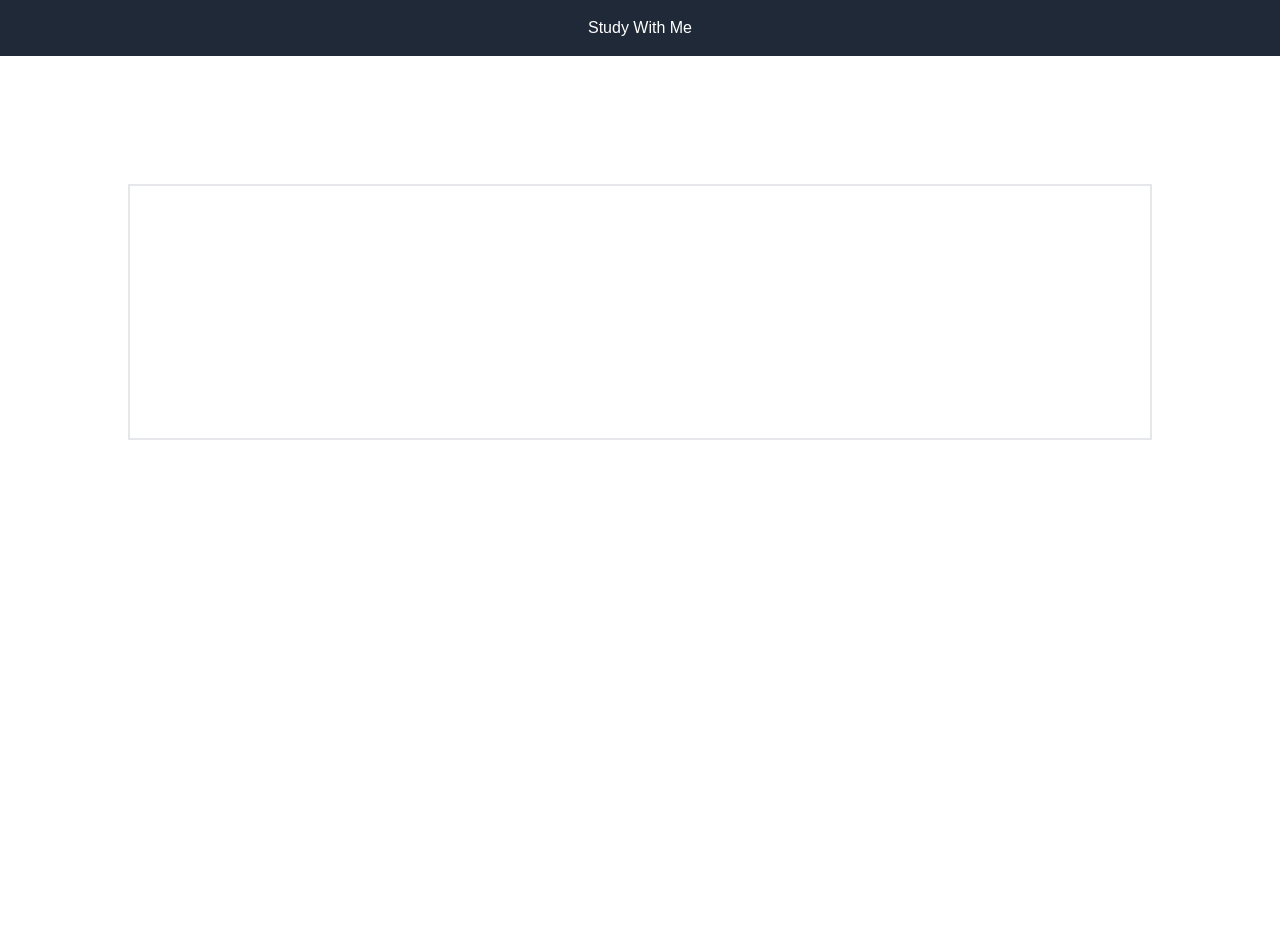
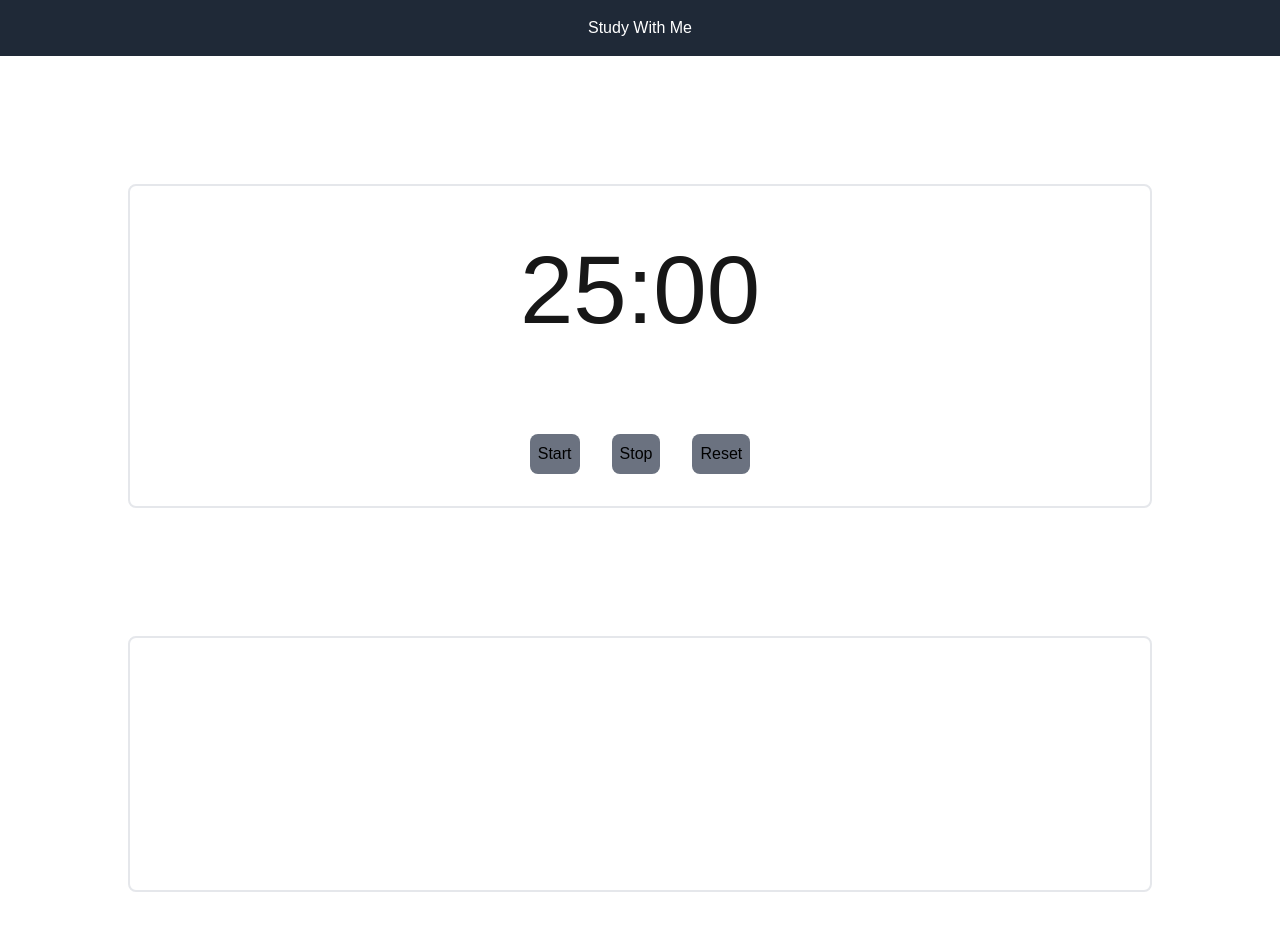
Before and after one commit to JianRong-King/work_env, a Next.js app: page / in a window 1280 px wide. Shown: the top 930 px of the page. Before the commit the page ends 800 px from the top, so only its background shows below. Built offline with nearby package versions, Linux system fonts and the light colour scheme.

Commit message:
Timer done

```diff
--- a/components/ContentWrapper.tsx
+++ b/components/ContentWrapper.tsx
@@ -3,10 +3,10 @@ import SpofityPlayer from "./SpotifyPlayer";
 import PomotoTimer from "./PomotoTimer";
 
 export default function ContentWrapper() {
-    return (
-        <div>
-            <SpofityPlayer />
-            <PomotoTimer />
-        </div>
-    )
+  return (
+    <div>
+      <PomotoTimer />
+      <SpofityPlayer />
+    </div>
+  );
 }
--- a/components/PomotoTimer.tsx
+++ b/components/PomotoTimer.tsx
@@ -1,9 +1,72 @@
-import React from 'react'
+"use client";
+import React, { useState, useEffect } from "react";
 
-export default function PomotoTimer(){
-    return (
-        <div className='border-2 min-h-64 m-[10%]' >
+export default function PomotoTimer() {
+  const [preferedTime, setPreferedTime] = useState(25 * 60); // Preferred time in seconds
+  const [timeLeft, setTimeLeft] = useState(preferedTime); // Time left in seconds
+  const [running, setRunning] = useState(false); // Timer running state
 
+  useEffect(() => {
+    let interval: NodeJS.Timeout;
+
+    if (running) {
+      interval = setInterval(() => {
+        setTimeLeft((prevTimeLeft) => {
+          if (prevTimeLeft <= 1) {
+            clearInterval(interval); // Stop the timer when it reaches 0
+            setRunning(false);
+            return 0;
+          }
+          return prevTimeLeft - 1; // Decrease time left by 1 second
+        });
+      }, 1000);
+    }
+
+    // Clean up interval on unmount or when `running` changes
+    return () => clearInterval(interval);
+  }, [running]);
+
+  const handleStart = () => setRunning(true); // Start timer
+  const handleStop = () => setRunning(false); // Stop timer
+  const handleReset = () => {
+    setRunning(false);
+    setTimeLeft(preferedTime); // Reset time to preferred time
+  };
+
+  // Convert seconds into minutes and seconds for display
+  const minutes = Math.floor(timeLeft / 60);
+  const seconds = timeLeft % 60;
+
+  return (
+    <div className="border-2 min-h-64 m-[10%] flex justify-center items-center rounded-lg">
+      <div className="m-4 grid grid-cols-1 items-center">
+        <div className="mt-10 mb-20 flex justify-center">
+          <h1 className="text-8xl">
+            {String(minutes).padStart(2, "0")}:
+            {String(seconds).padStart(2, "0")}
+          </h1>
         </div>
-    )
+        <div className="min-h-5 justify-center flex">
+          <button
+            className="m-4 rounded-lg bg-gray-500 text-black p-2"
+            onClick={handleStart}
+          >
+            Start
+          </button>
+          <button
+            className="m-4 rounded-lg bg-gray-500 text-black p-2"
+            onClick={handleStop}
+          >
+            Stop
+          </button>
+          <button
+            className="m-4 rounded-lg bg-gray-500 text-black p-2"
+            onClick={handleReset}
+          >
+            Reset
+          </button>
+        </div>
+      </div>
+    </div>
+  );
 }
--- a/components/SpotifyPlayer.tsx
+++ b/components/SpotifyPlayer.tsx
@@ -1,5 +1,7 @@
-import React from 'react'
+import React from "react";
 
-export default function SpofityPlayer(){
-    return (<></>)
+export default function SpofityPlayer() {
+  return (
+    <div className="border-2 min-h-64 m-[10%] flex justify-center items-center rounded-lg"></div>
+  );
 }
```
